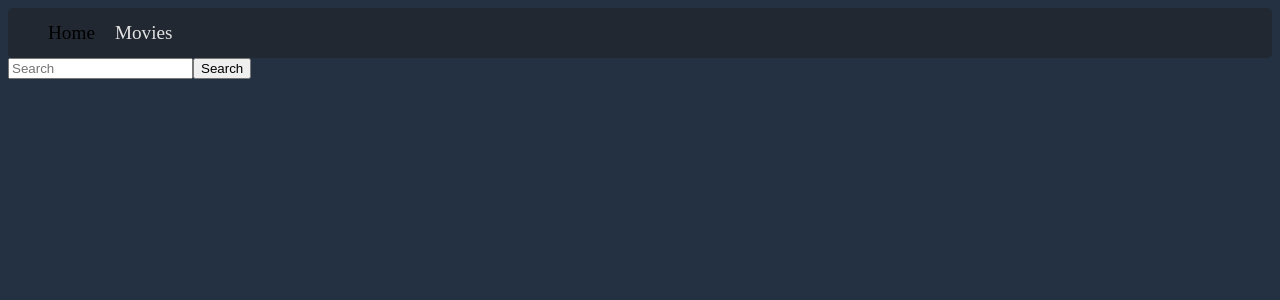
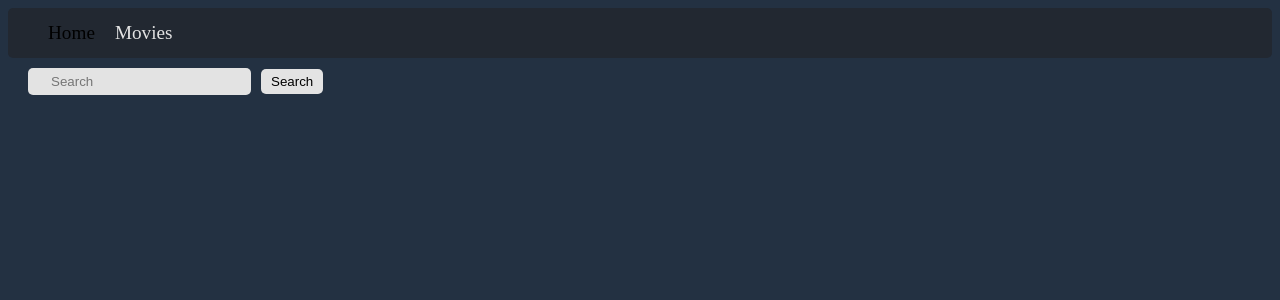
Before and after one commit to vladislav-chihun/goit-react-hw-05, a React (Vite) app: page /movies in a window 1280 px wide. Shown: the top 300 px of the page. Built offline with nearby package versions, Linux system fonts and the light colour scheme.

Commit message:
more styles

```diff
--- a/src/components/SearchField/SearchField.jsx
+++ b/src/components/SearchField/SearchField.jsx
@@ -1,10 +1,10 @@
-
+import css from "./SearchField.module.css"
 export default function SearchField({ onSubmit }) {
 
     return (
         <form onSubmit={onSubmit} >
-            <input type="text" name='movieName' placeholder='Search'  />
-            <button type='submit' >Search</button>
+            <input type="text" name='movieName' placeholder='Search' className={css.input} />
+            <button type='submit' className={css.btn}>Search</button>
         </form>
     )
 }
--- a/src/components/SearchField/SearchField.module.css
+++ b/src/components/SearchField/SearchField.module.css
@@ -0,0 +1,15 @@
+.input {
+  padding: 3px 20px;
+  margin-left: 20px;
+  margin-top: 10px;
+  border: transparent solid;
+  border-radius: 5px;
+  background-color: #e3e3e3;
+}
+.btn {
+  padding: 5px 10px;
+  margin-left: 10px;
+  border: transparent;
+  border-radius: 5px;
+  background-color: #e3e3e3;
+}
--- a/src/pages/MovieDetailsPage/MovieDetailsPage.jsx
+++ b/src/pages/MovieDetailsPage/MovieDetailsPage.jsx
@@ -23,6 +23,7 @@ export default function MovieDetailsPage() {
 
         fetchMovieDetails();
     }, [movieId]);
+    const defaultImg = '<https://dl-media.viber.com/10/share/2/long/vibes/icon/image/0x0/95e0/5688fdffb84ff8bed4240bcf3ec5ac81ce591d9fa9558a3a968c630eaba195e0.jpg>'
 
     return (
         <div >
```
